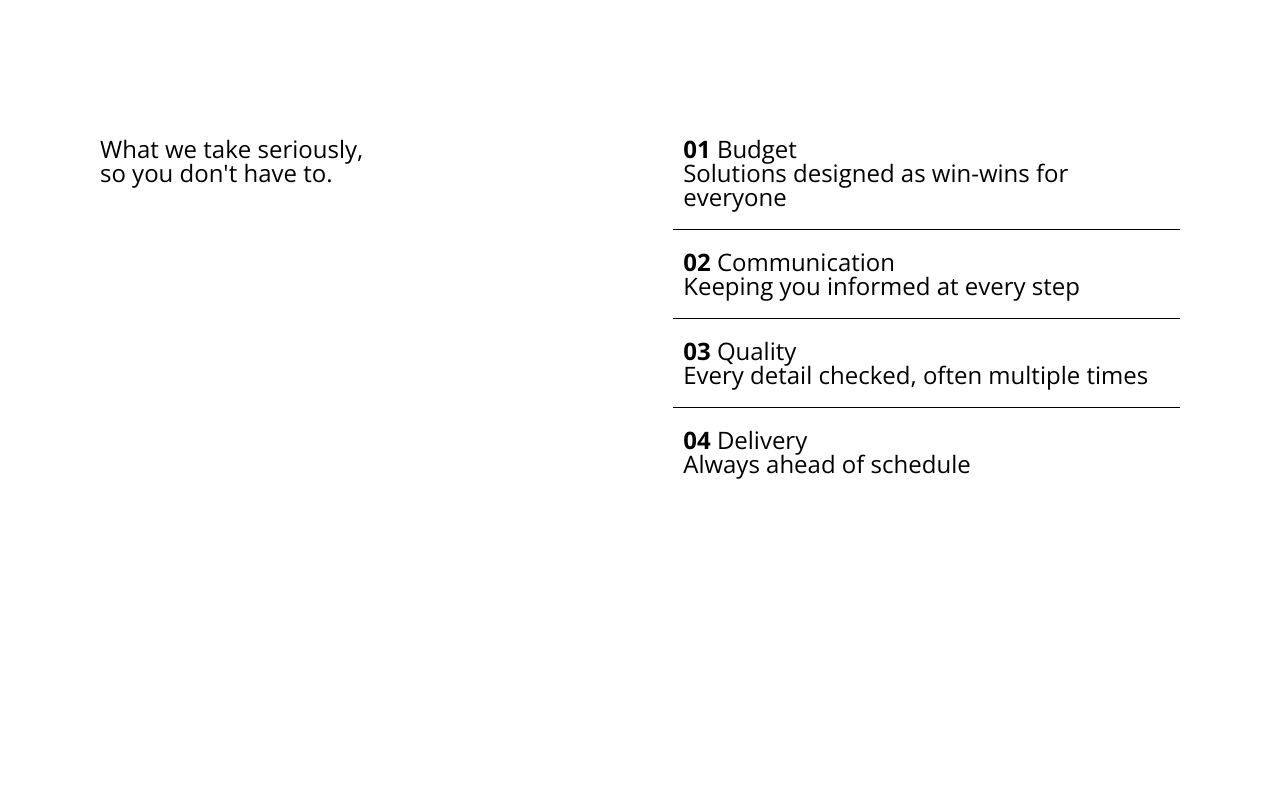
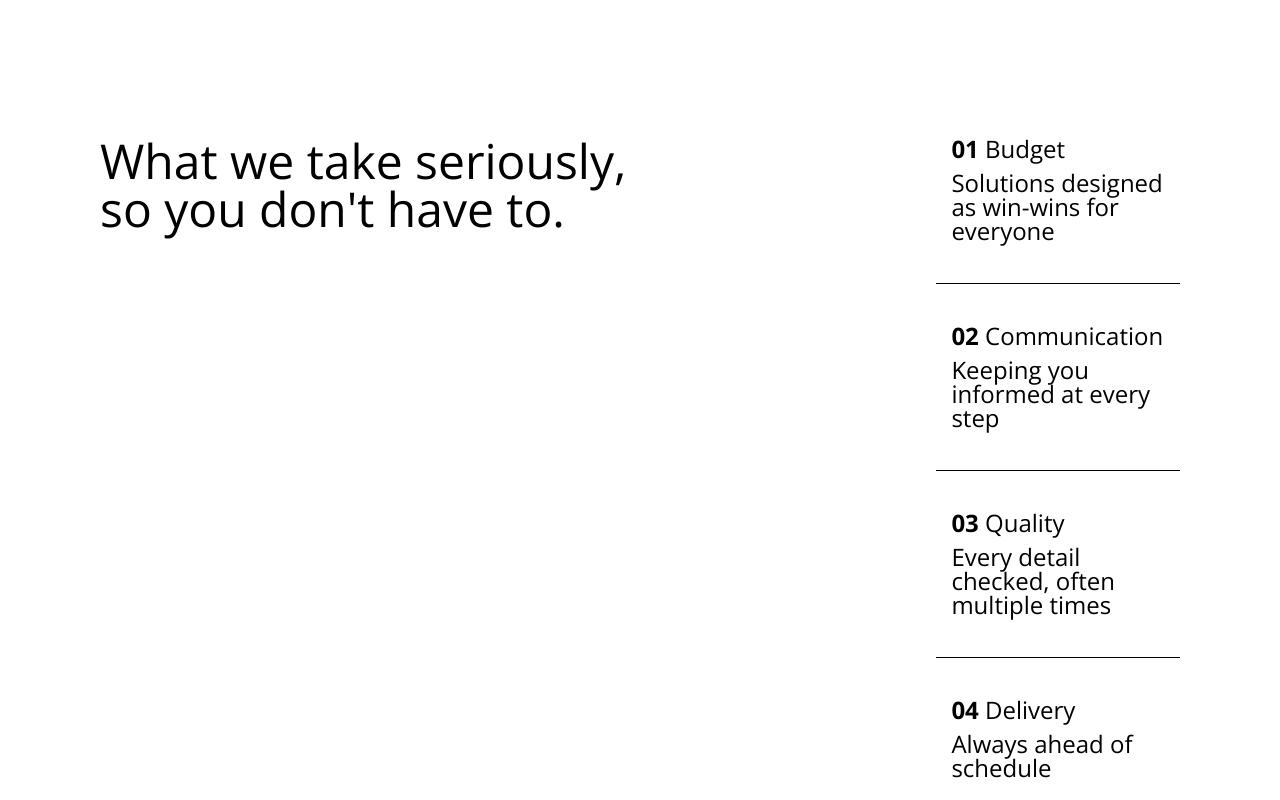
Before and after one commit to garvit-imagic/imagic, a Next.js app: page /culture in a window 1280 px wide. Shown: the part 2700-3500 px from the top of the page. Built offline with nearby package versions, Linux system fonts and the light colour scheme.

Commit message:
culture page

```diff
--- a/src/components/culture/CultureImages1.tsx
+++ b/src/components/culture/CultureImages1.tsx
@@ -13,7 +13,7 @@ export default function CultureImages1() {
                 src={image}
                 alt={`Culture image ${index + 4}`}
                 width={600}
-                height={400}
+                height={501}
                 className="rounded-[40px] object-cover"
               />
             </div>
--- a/src/components/culture/CulturePointers.tsx
+++ b/src/components/culture/CulturePointers.tsx
@@ -8,30 +8,29 @@ export default function CulturePointers() {
         <div className="flex gap-[310px]">
           {/* Column 1 - Heading */}
           <div className="self-start">
-            <h2 className="font-light text-[24px] leading-[100%] tracking-[0%] whitespace-pre-line">
+            <h2 className="font-light text-[48px] leading-[100%] tracking-[0%] whitespace-pre-line">
               {cultureText.pointers.heading}
             </h2>
           </div>
 
           {/* Column 2 - Pointers */}
-          <div className="flex-1">
+          <div className="flex-1 ">
             {culturePointers.map((pointer, index) => (
               <div key={pointer.number}>
-                <div className="px-[10px]">
+                <div className="px-[15px]">
                   {/* First line - Number and Heading */}
                   <div className="font-normal text-[24px] leading-[100%] tracking-[0%]">
                     <span className="font-bold">{pointer.number}</span>{" "}
                     {pointer.heading}
                   </div>
                   {/* Second line - Description */}
-                  <div className="font-normal text-[24px] leading-[100%] tracking-[0%]">
+                  <div className="font-normal text-[24px] leading-[100%] tracking-[0%] mt-[10px]">
                     {pointer.description}
                   </div>
                 </div>
                 {/* Black line separator */}
-                {index < culturePointers.length - 1 && (
-                  <div className="my-[20px] border-t border-black" />
-                )}
+                <div className="my-[40px] border-t border-black" />
+
               </div>
             ))}
           </div>
```
